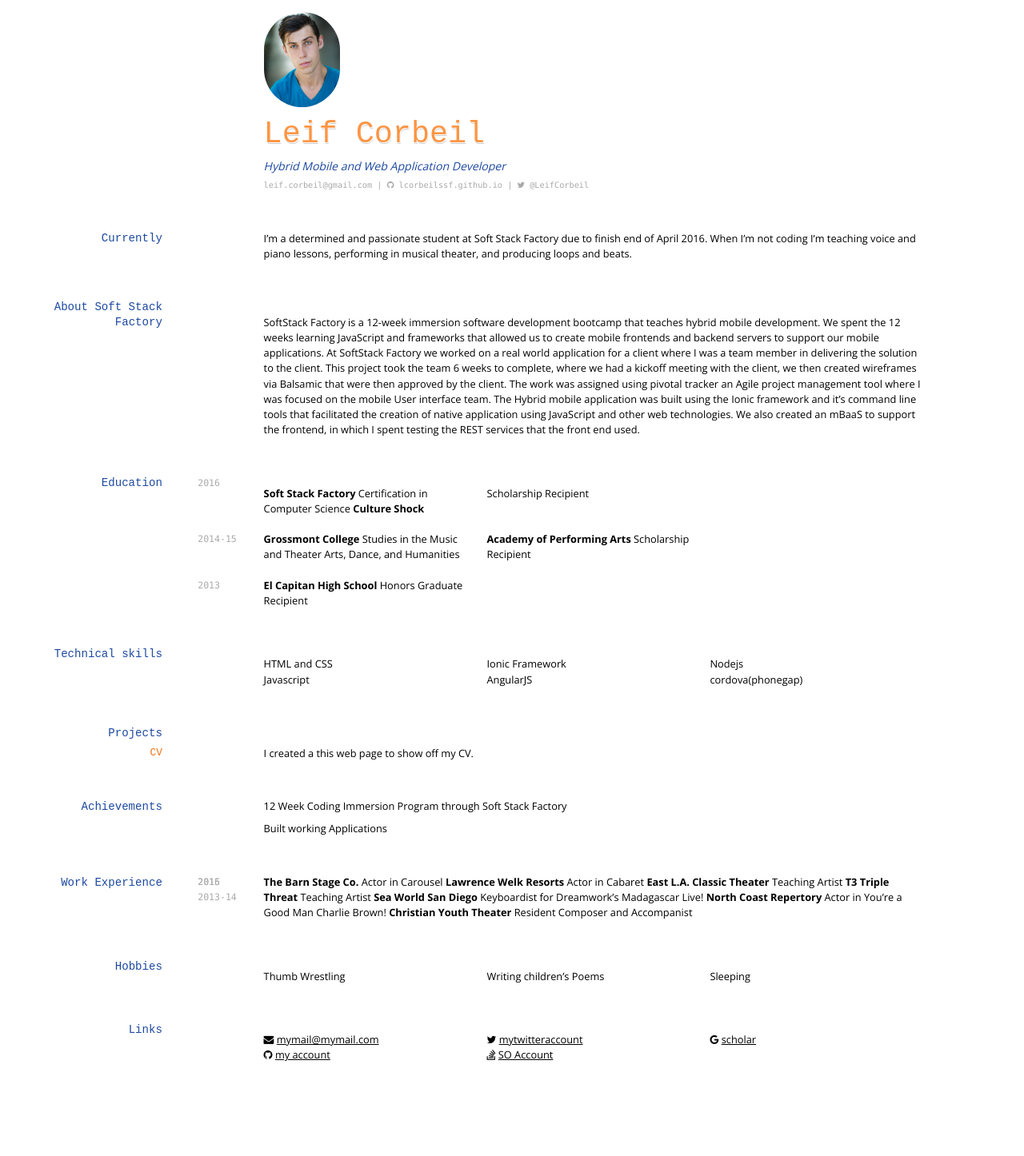
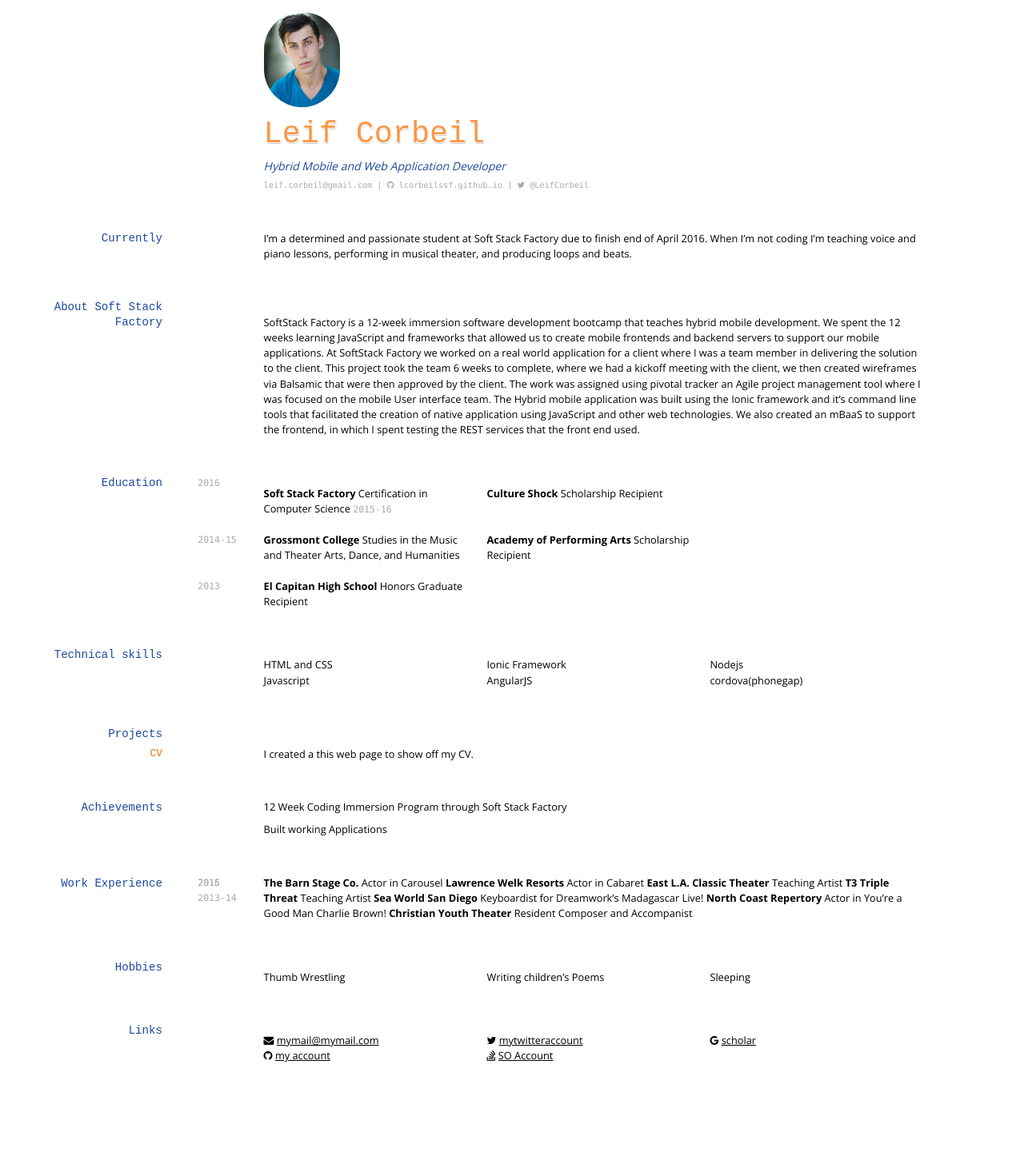
Before and after one commit to lcorbeilssf/lcorbeilssf.github.io, a Jekyll site: the page built from index.md, in a window 1280 px wide. Shown: the whole page at 80% size. Built offline with Jekyll 4.4.1, drawn with Linux system fonts in a browser that asks for light colours; nearby versions of some CDN libraries.

Commit message:
resume.7

```diff
--- a/index.md
+++ b/index.md
@@ -30,7 +30,8 @@ At SoftStack Factory we worked on a real world application for a client where I
 
 `2016`
 * __Soft Stack Factory__ Certification in Computer Science
-         __Culture Shock__ Scholarship Recipient
+`2015-16`
+* __Culture Shock__ Scholarship Recipient
 
 `2014-15`
 * __Grossmont College__ Studies in the Music and Theater Arts, Dance, and Humanities
```
Also changed, not shown: 1 other file.
